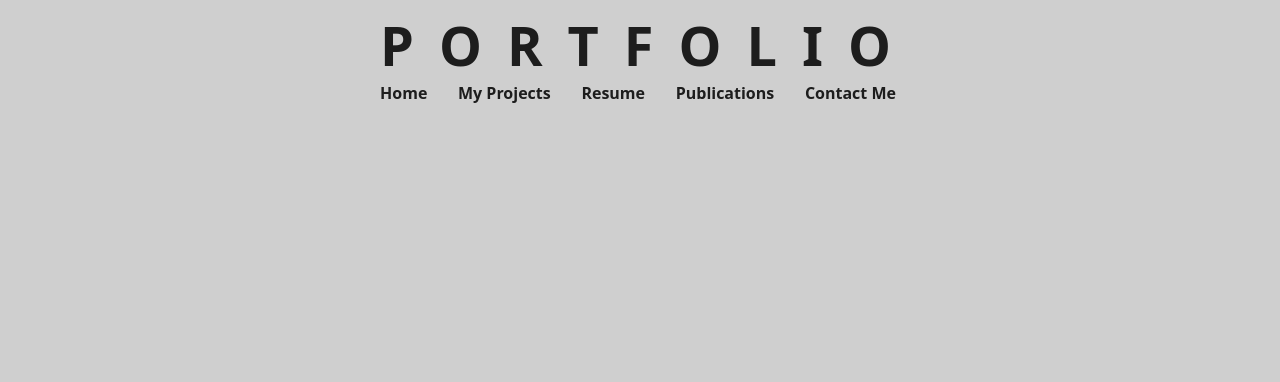
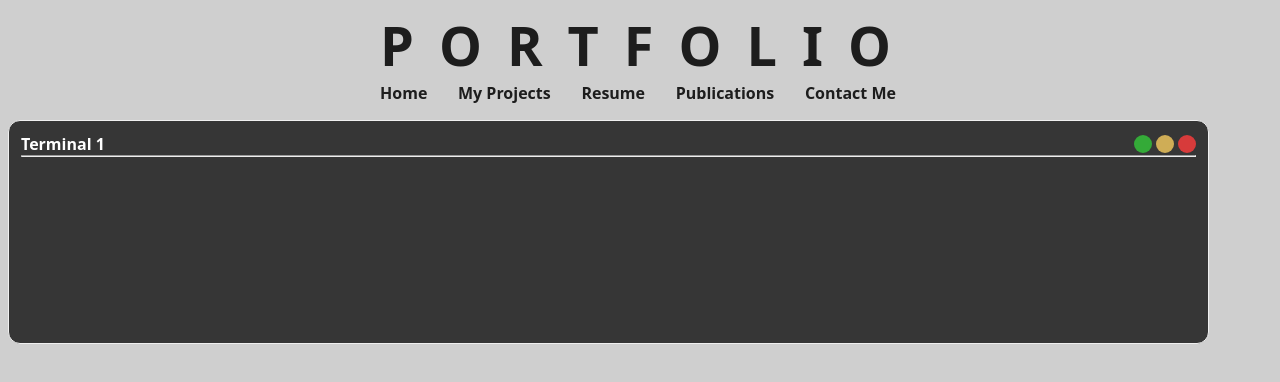
Before and after one commit to thatsyogeshjjr/portfolios, a React (Create React App) app in the folder terminals/: page / in a window 1280 px wide. Shown: the top 382 px of the page. Built offline with nearby package versions, Linux system fonts and the light colour scheme; a web font is replaced by a local one.

Commit message:
terminal base structure ready

```diff
--- a/terminals/src/App.js
+++ b/terminals/src/App.js
@@ -1,10 +1,12 @@
 import "./css/App.css";
 import { NavBar } from "./components/NavBar.js";
+import { Terminal } from "./components/Terminal.js";
 
 function App() {
   return (
     <div className="App">
       <NavBar />
+      <Terminal id="Terminal 1" />
     </div>
   );
 }
--- /dev/null
+++ b/terminals/src/components/Terminal.js
@@ -0,0 +1,23 @@
+import { useState } from "react";
+import "../css/Terminal.css";
+
+export var Terminal = (props) => {
+  var terminal_id = props.id;
+  var text,
+    setText = useState("hello world");
+
+  return (
+    <div className="terminal">
+      <div className="titlebar">
+        <div id="title-content">{terminal_id}</div>
+        <div className="title-buttons">
+          <button className="t-btn green"></button>
+          <button className="t-btn orange"></button>
+          <button className="t-btn red"></button>
+        </div>
+      </div>
+      <hr id="gap" />
+      <div className="data">{text}</div>
+    </div>
+  );
+};
--- /dev/null
+++ b/terminals/src/css/Terminal.css
@@ -0,0 +1,131 @@
+.terminal {
+  background-color: #1b1b1bd7;
+  -webkit-box-sizing: border-box; /* Safari/Chrome, other WebKit */
+  -moz-box-sizing: border-box; /* Firefox, other Gecko */
+  box-sizing: border-box; /* Opera/IE 8+ */
+  /* background-color: #151515; */
+
+  border: 1px solid #000000;
+  border-radius: 12px;
+  border-color: #f0f0f0;
+
+  height: 14rem;
+  width: 95%;
+
+  padding-left: 12px;
+  padding-right: 12px;
+  padding-top: 12px;
+  color: #ffffff;
+}
+
+#logo {
+  height: 19px;
+  border-radius: 180px;
+  border: 2px #ffffff00 solid;
+}
+
+.data {
+  height: 80%;
+  overflow-y: scroll;
+}
+
+.terminal * {
+  margin-top: 0;
+  margin-bottom: 0;
+}
+
+strong {
+  width: 90%;
+  display: flex;
+  justify-content: center;
+}
+
+#how-to {
+  font-size: 0.5cm;
+  text-decoration: underline;
+}
+
+.titlebar {
+  display: flex;
+  flex-direction: row;
+  align-items: center;
+  justify-content: space-between;
+}
+
+#title-content {
+  display: flex;
+  flex-direction: row;
+  gap: 6px;
+}
+
+.title-buttons {
+  display: flex;
+  flex-direction: row;
+  gap: 4px;
+}
+
+.t-btn {
+  border-radius: 180px;
+  width: 18px;
+  height: 18px;
+  border: 0;
+}
+
+.green {
+  background-color: #34aa38;
+}
+.orange {
+  background-color: #cfad56;
+}
+.red {
+  background-color: #d73b3b;
+}
+
+#gap {
+  margin-bottom: 14px;
+}
+
+ol li {
+  padding-bottom: 12px;
+}
+
+ol li p {
+  margin-bottom: 2px;
+}
+
+a {
+  color: #34aa38;
+}
+
+code {
+  font-family: Consolas, "courier new";
+  color: #72b374;
+  background-color: #111111;
+  border-radius: 90px;
+  /* border: 1px solid #fff; */
+  padding: 0.5px 9px 0.5px;
+  font-size: 105%;
+}
+
+.dev-info {
+  display: flex;
+  height: 80%;
+  flex-direction: column;
+  justify-content: center;
+  align-items: center;
+  gap: 30px;
+}
+
+.social-imgs {
+  display: flex;
+  flex-direction: row;
+  justify-content: center;
+  align-items: center;
+  gap: 16px;
+}
+
+.social-imgs a img {
+  height: min-content;
+  width: 90px;
+  border-radius: 180px;
+}
```
